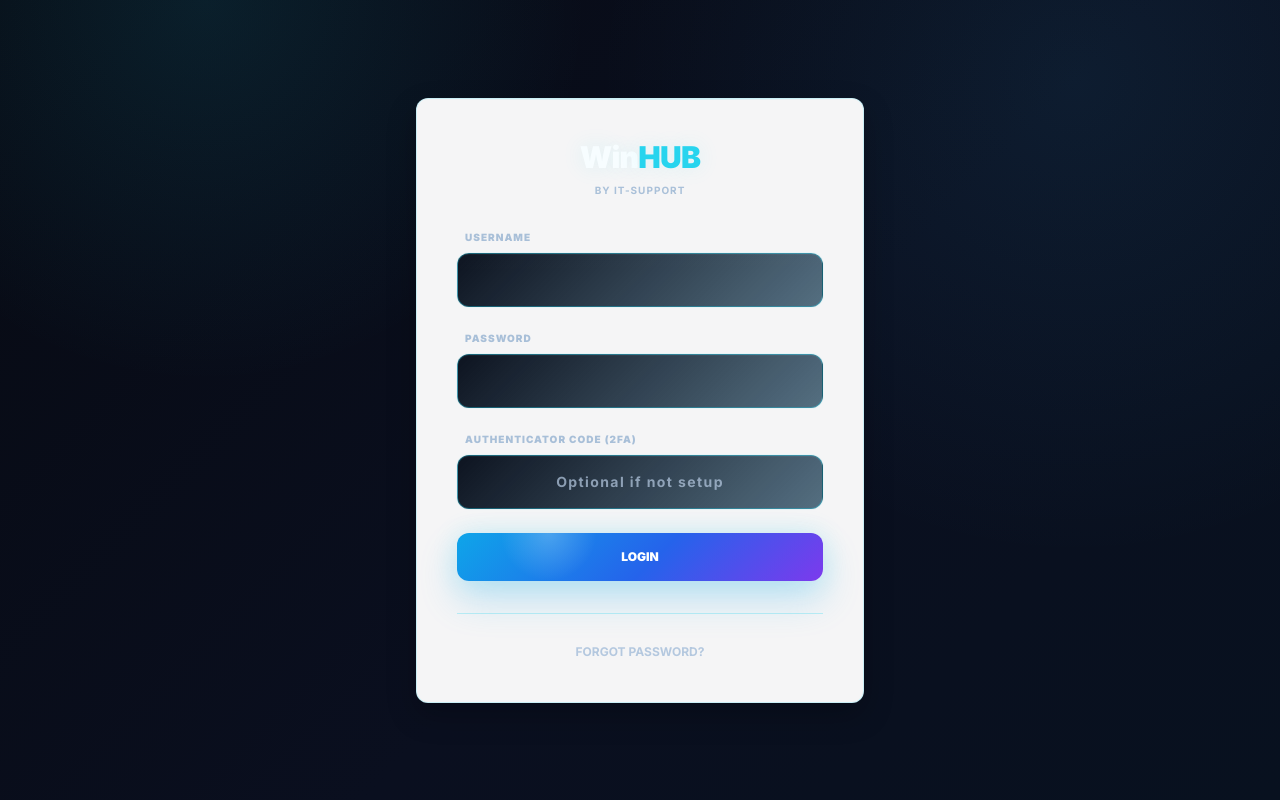
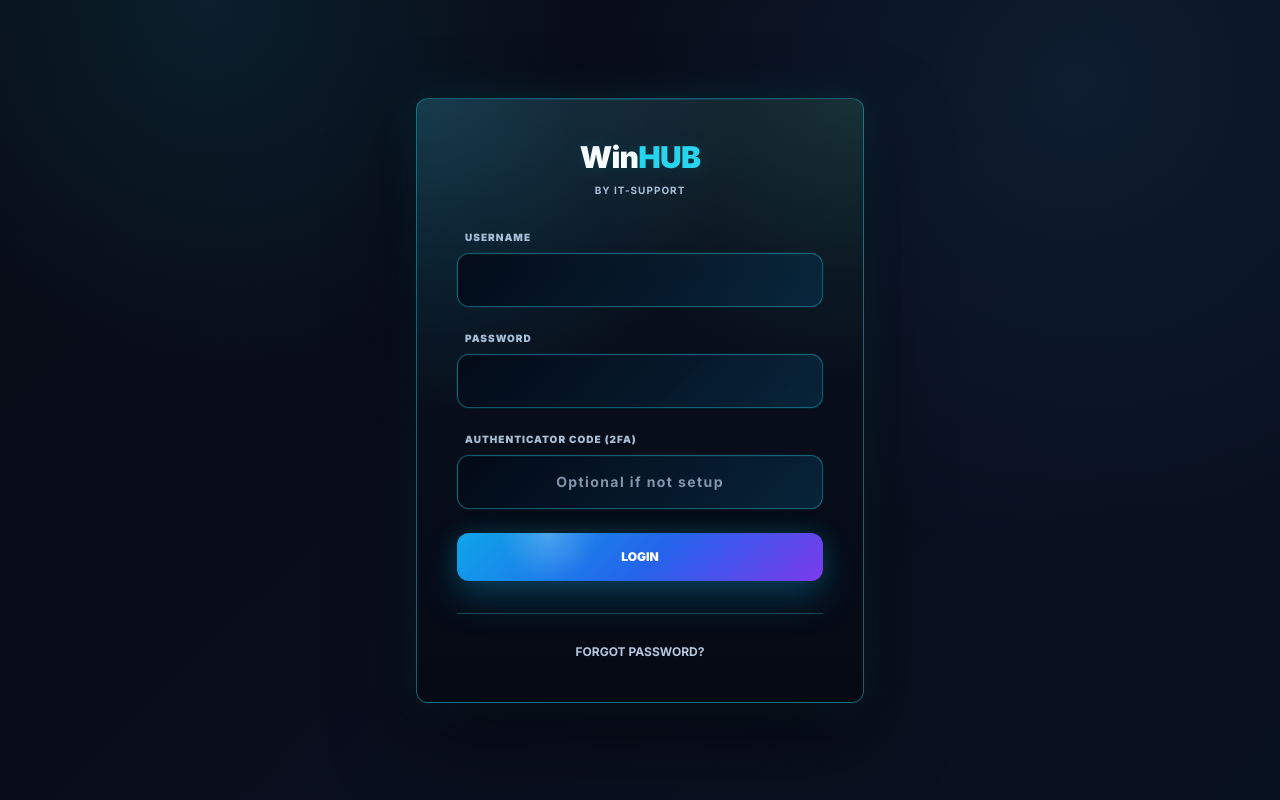
Before and after one commit to Galaxy-King/winhub, a Flask app: page /login in a window 1280 px wide. Run offline with Flask 3, Linux system fonts and the light colour scheme; some libraries are stand-ins or nearby versions.

Commit message:
Fix login card contrast

```diff
--- a/templates/login.html
+++ b/templates/login.html
@@ -107,7 +107,7 @@
 
 {% block content %}
 <div class="login-shell w-full h-full flex items-center justify-center bg-slate-100">
-    <div class="login-card bg-white p-10 rounded-[3rem] shadow-2xl border border-slate-200 w-full max-w-md relative overflow-hidden">
+    <div class="login-card p-10 rounded-[3rem] shadow-2xl border border-slate-200 w-full max-w-md relative overflow-hidden" style="background: radial-gradient(circle at 0 0, rgba(34, 211, 238, 0.18), transparent 20rem), radial-gradient(circle at 100% 0, rgba(52, 211, 153, 0.12), transparent 18rem), linear-gradient(180deg, rgba(10, 18, 33, 0.99), rgba(5, 10, 20, 0.99)) !important; color: #eaf8ff !important; border-color: rgba(34, 211, 238, 0.42) !important;">
 
         <div class="text-center mb-8">
             <h1 class="text-3xl font-black text-slate-800 tracking-tight">Win<span class="text-indigo-600">HUB</span></h1>
@@ -148,7 +148,7 @@
 
 <!-- Forgot Password Modal -->
 <div id="forgotModal" class="fixed inset-0 z-50 hidden bg-slate-900/60 backdrop-blur-sm flex justify-center items-center animate-in fade-in">
-    <div class="login-modal-card bg-white rounded-[3rem] p-10 w-full max-w-sm shadow-2xl relative border border-slate-200">
+    <div class="login-modal-card rounded-[3rem] p-10 w-full max-w-sm shadow-2xl relative border border-slate-200" style="background: radial-gradient(circle at 0 0, rgba(34, 211, 238, 0.18), transparent 20rem), radial-gradient(circle at 100% 0, rgba(52, 211, 153, 0.12), transparent 18rem), linear-gradient(180deg, rgba(10, 18, 33, 0.99), rgba(5, 10, 20, 0.99)) !important; color: #eaf8ff !important; border-color: rgba(34, 211, 238, 0.42) !important;">
         <button onclick="toggleForgotModal(false)" class="absolute top-6 right-6 text-slate-400 hover:text-slate-600 bg-slate-50 hover:bg-slate-100 p-2 rounded-xl transition-colors">
             <svg class="w-5 h-5" fill="none" stroke="currentColor" viewBox="0 0 24 24"><path stroke-linecap="round" stroke-linejoin="round" stroke-width="2.5" d="M6 18L18 6M6 6l12 12"></path></svg>
         </button>
```
Also changed, not shown: 1 other file.
